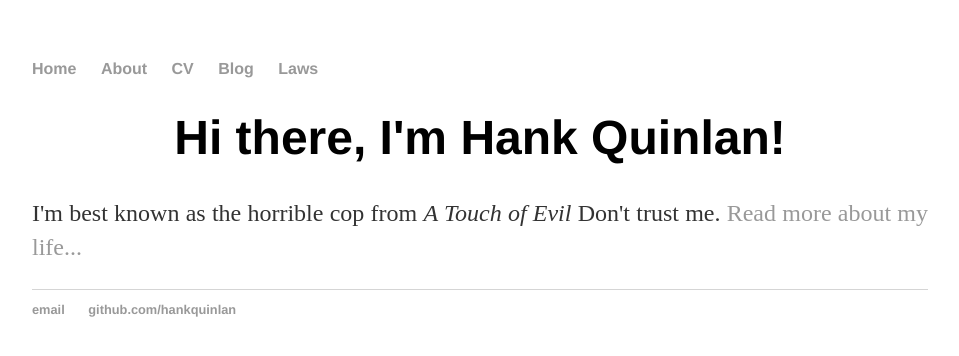
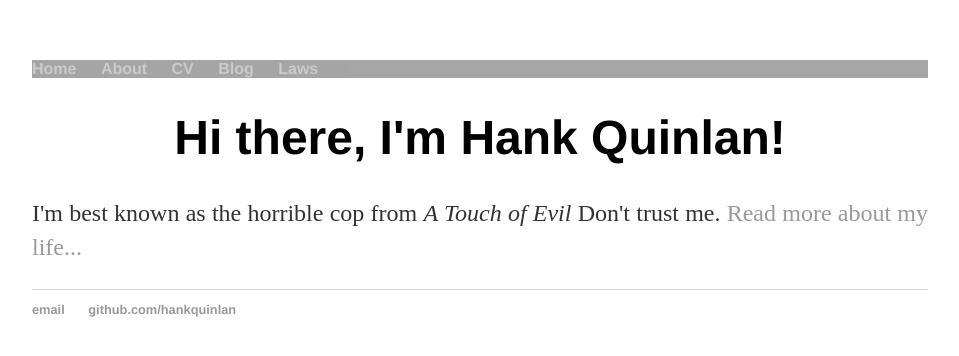
Before and after one commit to lexieph/lexieph.github.io, a Jekyll site: the page built from index.html, in a window 1280 px wide. Shown: the top 356 px of the page, without its empty margins (160-1119 px from the left). Built offline with Jekyll 4.4.1, drawn with Linux system fonts in a browser that asks for light colours.

Commit message:
Implementing header to website

```diff
--- a/_layouts/default.html
+++ b/_layouts/default.html
@@ -6,6 +6,7 @@
 			<link rel="stylesheet" type="text/css" href="/css/main.css">
 		</head>
 		<body>
+			<div class ="header">
 				<nav>
 		    		<ul>
 		        		<li><a href="/">Home</a></li>
@@ -15,6 +16,7 @@
 		        		<li><a href="/laws">Laws</a></li>
 		    		</ul>
 				</nav>
+			</div>
 			<div class="container">
 
 			{{ content }}
--- a/css/main.css
+++ b/css/main.css
@@ -2,6 +2,14 @@ body {
     margin: 60px auto;
     width: 70%;
 }
+
+.header {
+
+    background-color: #4E4E50;
+    opacity: 0.5;
+    font-color: #FDFEFE;
+}
+
 nav ul, footer ul {
     font-family:'Helvetica', 'Arial', 'Sans-Serif';
     padding: 0px;
```
Also changed, not shown: 1 other file. Lines whose indentation alone changed are shown as unchanged.
